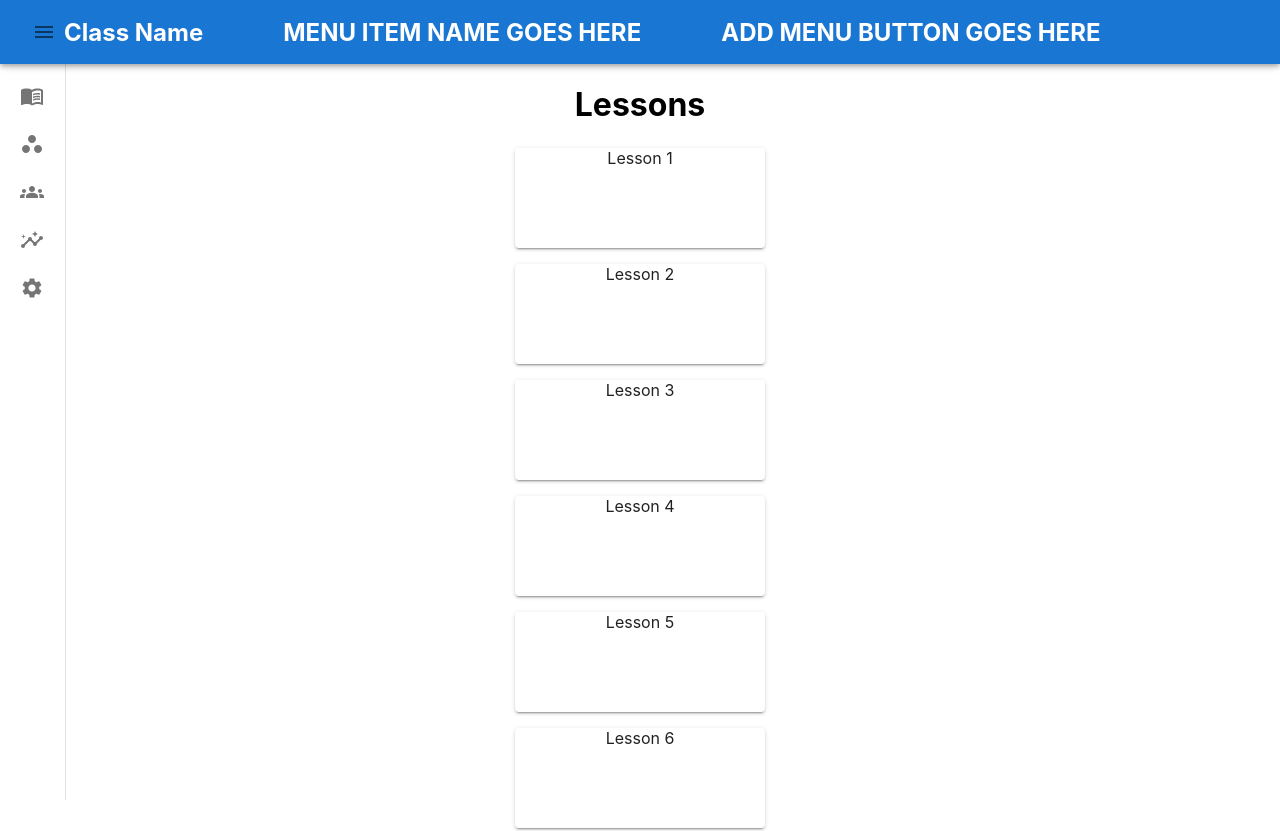
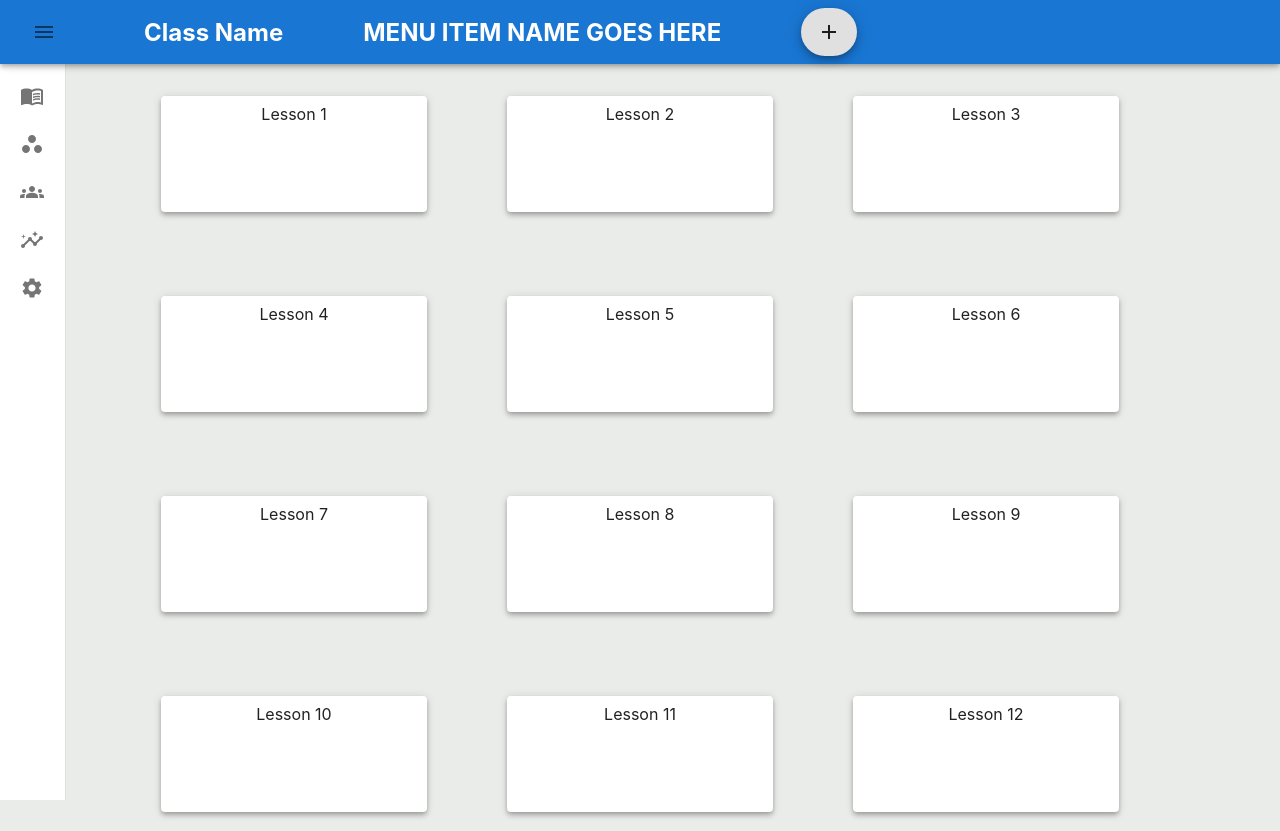
Before and after one commit to breeatoomey/instructor-app, a React (Create React App) app in the folder client/: page /lessons in a window 1280 px wide. Shown: the top 831 px of the page. Built offline with nearby package versions, Linux system fonts and the light colour scheme.

Commit message:
added new lesson button to side menu. working on add lesson page

```diff
--- a/client/src/App.tsx
+++ b/client/src/App.tsx
@@ -1,6 +1,7 @@
 import { BrowserRouter as Router, Routes, Route } from 'react-router-dom'
+import { useState } from 'react'
 import Login from './Components/Login/Login.jsx'
-import Dashboard from './Components/DashBoard/Dashboard.js'
+// import Dashboard from './Components/DashBoard/Dashboard.js'
 import Home from './Components/DashBoard/DashboardComponents/Home.tsx'
 import StudentPerformance from './Components/ClassPage/Pages/StudentPerformance.jsx'
 import Setting from './Components/DashBoard/DashboardComponents/Setting.js'
@@ -15,8 +16,7 @@ import ClassroomSettings from './Components/ClassPage/Pages/ClassroomSettings.js
 
 // stuff using MUI
 import Navbar from './Components/NewNavbar.jsx'
-import SideMenu from './Components/ClassPage/SideMenu/SideMenu.jsx'
-import { useState } from 'react'
+import Lesson from './Components/ClassPage/Pages/Lesson.jsx'
 
 const items = [
   {
@@ -41,11 +41,11 @@ const handleSelectItem = (item: { id: string; title: string; backgroundImage: st
 
 function App() {
   const [isAuthenticated, setIsAuthenticated] = useState(false)
+  // TODO: once user is authenticated, fetch user data and pass in relevant data to components as props?
   return (
     <div className="App">
       <Router>
         {isAuthenticated ? <Navbar /> : ''}
-        {/* <SideMenu /> */}
         <Routes>
           {/* <Route path="/" element={<Dashboard />}></Route> */}
           <Route path="/" element={<Login setAuthenticated={setIsAuthenticated} />} />
@@ -56,10 +56,11 @@ function App() {
           <Route path="/class-performance" element={<StudentPerformance />}></Route>
           <Route path="/setting" element={<Setting />}></Route>
           <Route path="/lessons" element={<Lessons />}></Route>
-          <Route path="/addLessons" element={<AddLessons />}></Route>
+          <Route path="/add-lessons" element={<AddLessons />}></Route>
           <Route path="/knowledge-graph" element={<EditKnowledgeGraph />}></Route>
           <Route path="/roster" element={<Roster />}></Route>
           <Route path="/class-settings" element={<ClassroomSettings />}></Route>
+          <Route path="/lesson" element={<Lesson />}></Route>
         </Routes>
       </Router>
     </div>
--- /dev/null
+++ b/client/src/Components/ClassPage/Pages/Lesson.jsx
@@ -0,0 +1,10 @@
+const Lesson = () => {
+  // can either have useEffect hook to fetch lessons or pass lessons as props
+  return (
+    <div>
+      <h3>Lesson Content Goes Here</h3>
+    </div>
+  )
+}
+
+export default Lesson
--- a/client/src/Components/ClassPage/Pages/Lessons.jsx
+++ b/client/src/Components/ClassPage/Pages/Lessons.jsx
@@ -1,7 +1,7 @@
 import React from 'react'
 import SideMenu from '../SideMenu/SideMenu'
 import { Box, Paper, Typography } from '@mui/material'
-
+import { useNavigate } from 'react-router-dom'
 // using mock data for now
 // TODO: fetch lessons from the server
 const mockLessons = [
@@ -55,41 +55,55 @@ const mockLessons = [
     description: 'This is the tenth lesson',
     id: 10,
   },
+  {
+    title: 'Lesson 11',
+    description: 'This is the eleventh lesson',
+    id: 11,
+  },
+  {
+    title: 'Lesson 12',
+    description: 'This is the twelfth lesson',
+    id: 12,
+  },
 ]
 
 const Lessons = () => {
+  const navigate = useNavigate()
   return (
     <div className="lessons">
-      <SideMenu></SideMenu>
-      <h1>Lessons</h1>
-      {mockLessons.map((lesson, index) => {
-        return (
+      <SideMenu isLessonPage={true} />
       <Box
-            key={index}
         sx={{
           display: 'flex',
           flexWrap: 'wrap',
           justifyContent: 'center',
+          backgroundColor: '#EAECE9',
+          height: '100vh',
+          padding: 7,
         }}
       >
+        {mockLessons.map((lesson, index) => {
+          return (
             <Paper
-              elevation={2}
+              key={index}
+              elevation={4}
               sx={{
                 width: 250,
                 height: 100,
-                margin: 1,
+                margin: 5,
+                padding: 1,
                 '&:hover': {
                   backgroundColor: '#f5f5f5',
                   cursor: 'pointer',
                 },
               }}
-              onClick={() => console.log(`Lesson ${lesson.id} clicked`)}
+              onClick={() => navigate('/lesson')}
             >
               {lesson.title}
-            </Paper>{' '}
-          </Box>
+            </Paper>
           )
         })}
+      </Box>
     </div>
   )
 }
--- a/client/src/Components/ClassPage/SideMenu/SideMenu.jsx
+++ b/client/src/Components/ClassPage/SideMenu/SideMenu.jsx
@@ -5,6 +5,7 @@ import KnowledgeGraphIcon from '@mui/icons-material/Workspaces'
 import RosterIcon from '@mui/icons-material/Groups'
 import ClassPerformanceIcon from '@mui/icons-material/Insights'
 import SettingsIcon from '@mui/icons-material/Settings'
+import AddIcon from '@mui/icons-material/Add'
 import { styled, useTheme } from '@mui/material/styles'
 import MuiDrawer from '@mui/material/Drawer'
 import MuiAppBar from '@mui/material/AppBar'
@@ -14,7 +15,7 @@ import ListItem from '@mui/material/ListItem'
 import ListItemButton from '@mui/material/ListItemButton'
 import ListItemIcon from '@mui/material/ListItemIcon'
 import ListItemText from '@mui/material/ListItemText'
-import { IconButton, Stack } from '@mui/material'
+import { IconButton, Stack, Fab, Tooltip } from '@mui/material'
 import { useState } from 'react'
 import { useNavigate } from 'react-router-dom'
 
@@ -87,7 +88,7 @@ const Drawer = styled(MuiDrawer, { shouldForwardProp: prop => prop !== 'open' })
   })
 )
 
-const SideMenu = () => {
+const SideMenu = ({ isLessonPage }) => {
   const theme = useTheme()
   const [isSideMenuOpen, setIsSideMenuOpen] = useState(false)
 
@@ -107,13 +108,23 @@ const SideMenu = () => {
     <div className="side-menu">
       <AppBar position="fixed" open={isSideMenuOpen}>
         <Toolbar>
-          <IconButton onClick={handleMenuOpen}>
-            <Menu />
-          </IconButton>
-          <Stack direction="row" spacing={10} justifyContent="space-around">
+          <Stack direction="row" spacing={10} justifyContent="center" alignItems="center">
+            <IconButton onClick={handleMenuOpen}>
+              <Menu />
+            </IconButton>
             <h2>Class Name</h2>
             <h2>MENU ITEM NAME GOES HERE</h2>
-            <h2>ADD MENU BUTTON GOES HERE</h2>
+            {isLessonPage ? (
+              <>
+                <Tooltip title="Add Lesson">
+                  <Fab variant="extended" color="white" onClick={() => navigate('/add-lessons')}>
+                    <AddIcon />
+                  </Fab>
+                </Tooltip>
+              </>
+            ) : (
+              ''
+            )}
           </Stack>
         </Toolbar>
       </AppBar>
@@ -123,7 +134,6 @@ const SideMenu = () => {
             {theme.direction === 'ltr' ? <ChevronLeft /> : ''}
           </IconButton>
         </DrawerHeader>
-        <div></div>
         <List>
           {sideMenuItems.map(({ text, icon, slug }, index) => (
             <ListItem key={index} disablePadding sx={{ display: 'block' }}>
@@ -150,7 +160,7 @@ const SideMenu = () => {
           ))}
         </List>
       </Drawer>
-      <DrawerHeader />
+      {/* <DrawerHeader /> */}
     </div>
   )
 }
--- a/client/src/Components/Login/Login.jsx
+++ b/client/src/Components/Login/Login.jsx
@@ -21,11 +21,12 @@ const Login = ({ setAuthenticated }) => {
       if (response.data.success) {
         setIsLoggedIn(true)
         console.log('Login Success')
-        navigate('/dashboard')
+        navigate('/home')
       } else {
         console.error('Login Failed: ', response.data.message)
       }
     } catch (error) {
+      // FIXME: come back and fix this bc this is just for production
       setAuthenticated(true)
       navigate('/home')
       console.error('Login failed:', error)
```
Also changed, not shown: client/src/Components/ClassPage/Pages/AddLessons.jsx (+5 -3 lines). Lines whose indentation alone changed are shown as unchanged.
